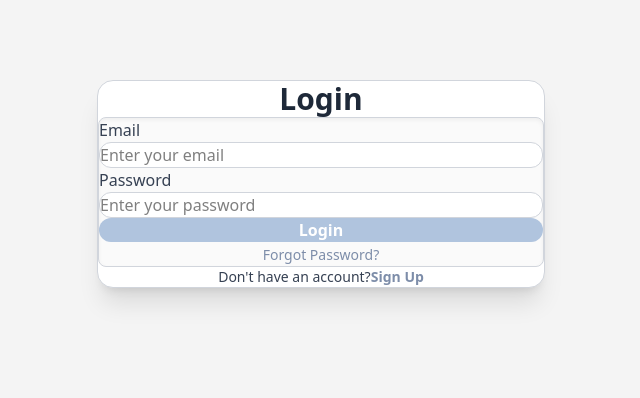
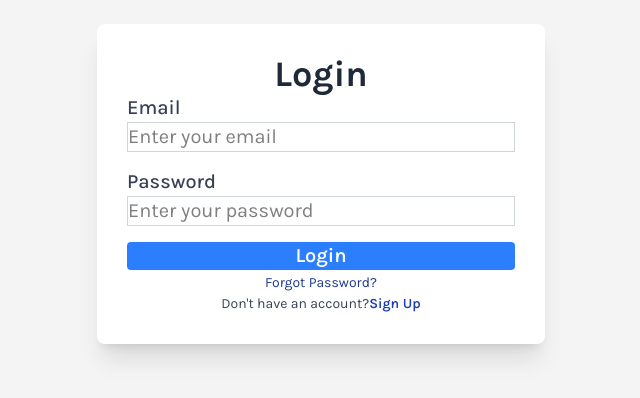
Before and after one commit to aakashjangra/FivePages, a Next.js app in the folder fivepages-FE/: page /login in a window 1280 px wide. Shown: the part 216-614 px from the top of the page, without its empty margins (319-959 px from the left). Built offline with nearby package versions, Linux system fonts and the light colour scheme.

Commit message:
update the login functionality and design

```diff
--- a/fivepages-FE/src/app/globals.css
+++ b/fivepages-FE/src/app/globals.css
@@ -1,7 +1,16 @@
+@import url('https://fonts.googleapis.com/css2?family=Karla:ital,wght@0,200..800;1,200..800&family=Montserrat:ital,wght@0,100..900;1,100..900&display=swap');
+
 @import "tailwindcss";
 
 * {
   margin: 0;
   padding: 0;
   box-sizing: border-box;
+  font-family: "Karla", sans-serif;
 }
+
+.form-container{
+  padding: 30px;
+  border-radius: 8px;
+
+}
--- a/fivepages-FE/src/app/layout.js
+++ b/fivepages-FE/src/app/layout.js
@@ -1,29 +1,14 @@
-import { Geist, Geist_Mono } from "next/font/google";
 import "./globals.css";
 
-const geistSans = Geist({
-  variable: "--font-geist-sans",
-  subsets: ["latin"],
-});
-
-const geistMono = Geist_Mono({
-  variable: "--font-geist-mono",
-  subsets: ["latin"],
-});
-
 export const metadata = {
-  title: "Create Next App",
-  description: "Generated by create next app",
+  title: "FivePages",
+  description: "Read the latest novels Chaptervise",
 };
 
 export default function RootLayout({ children }) {
   return (
-    <html lang="en">
-      <body
-        className={`${geistSans.variable} ${geistMono.variable} antialiased`}
-      >
-        {children}
-      </body>
+    <html lang="en" >
+      <body >{children}</body>
     </html>
   );
 }
--- a/fivepages-FE/src/app/login/page.jsx
+++ b/fivepages-FE/src/app/login/page.jsx
@@ -22,68 +22,67 @@ export default function AuthPage() {
       setError('Password must be at least 6 characters.');
       return;
     }
+    console.log(e.target.value)
 
     alert(isLogin ? 'Logging in...' : 'Signing up...');
   };
 
   return (
-    <div className="flex justify-center items-center min-h-screen bg-[#F4F4F4] p-6">
-      <div className="bg-white p-12 rounded-2xl shadow-xl w-full max-w-md border border-gray-300">
-        <h2 className="text-3xl font-bold text-center text-gray-800 mb-6">
+    <div className="flex justify-center items-center min-h-screen bg-[#F4F4F4]">
+      <div className="bg-white shadow-xl w-full max-w-md form-container p-6 ">
+        <h2 className="text-4xl font-bold text-center text-gray-800 mb-6">
           {isLogin ? 'Login' : 'Sign Up'}
         </h2>
 
-        {/* Added more padding inside this block */}
-        <div className="bg-[#FAFAFA] p-8 rounded-lg shadow-inner border border-gray-300">
+        {/* Error Message */}
         {error && (
-            <p className="text-red-500 text-sm text-center bg-red-100 p-3 rounded-lg mb-5">
+          <div className="bg-red-100 border border-red-400 text-red-700 text-center text-xl py-3 rounded mb-4">
             {error}
-            </p>
+          </div>
         )}
 
-          <form onSubmit={handleSubmit} className="space-y-6">
-            <div className="mb-6">
-              <label className="block text-gray-700 font-medium mb-2">Email</label>
+        <form onSubmit={handleSubmit} className="flex flex-col gap-4">
+          <div className="text-xl">
+            <label className="text-gray-700 font-medium">Email</label>
             <input
               type="email"
               placeholder="Enter your email"
               value={email}
               onChange={(e) => setEmail(e.target.value)}
-                className="w-full p-4 border border-gray-300 rounded-xl bg-white focus:outline-none focus:ring-2 focus:ring-[#B0C4DE] transition"
+              className="w-full p-4 border border-gray-300 bg-white focus:outline-none focus:ring-1 focus:ring-blue-500"
             />
           </div>
 
-            <div className="mb-6">
-              <label className="block text-gray-700 font-medium mb-2">Password</label>
+          <div className="mb-6 text-xl">
+            <label className="text-md block text-gray-700 font-medium mb-2">Password</label>
             <input
               type="password"
               placeholder="Enter your password"
               value={password}
               onChange={(e) => setPassword(e.target.value)}
-                className="w-full p-4 border border-gray-300 rounded-xl bg-white focus:outline-none focus:ring-2 focus:ring-[#B0C4DE] transition"
+              className="w-full p-4 border border-gray-300 bg-white focus:outline-none focus:ring-1 focus:ring-blue-500"
             />
           </div>
 
           <button
             type="submit"
-              className="w-full bg-[#B0C4DE] text-white p-4 rounded-xl font-semibold hover:bg-[#9AB1C9] transition"
+            className="text-xl w-full bg-blue-500 text-white p-6 rounded font-semibold hover:bg-blue-700 transition"
           >
             {isLogin ? 'Login' : 'Sign Up'}
           </button>
         </form>
 
         <div className="text-center mt-6">
-            <Link href="/forgot-password" className="text-[#7D8DA9] text-sm font-medium hover:underline">
+          <Link href="/forgot-password" className="text-blue-900 text-sm hover:underline">
             Forgot Password?
           </Link>
-          </div>
         </div>
 
         <div className="text-center mt-8 text-sm text-gray-700">
           {isLogin ? "Don't have an account?" : "Already have an account?"}
           <button
             onClick={() => setIsLogin(!isLogin)}
-            className="text-[#7D8DA9] font-semibold ml-1 hover:underline"
+            className="text-blue-800 font-semibold ml-1 hover:underline"
           >
             {isLogin ? 'Sign Up' : 'Login'}
           </button>
--- a/fivepages-FE/src/app/page.js
+++ b/fivepages-FE/src/app/page.js
@@ -1,13 +1,9 @@
-import Image from "next/image";
 import Demo from "./components/noveldescription";
 import NovelPage from "./components/noveldescription";
 
 export default function Home() {
   return (
     <div>
-      <div>
-      Home Page
-      </div>
       <NovelPage/>
     </div>
   );
```
Lines whose indentation alone changed are shown as unchanged.
